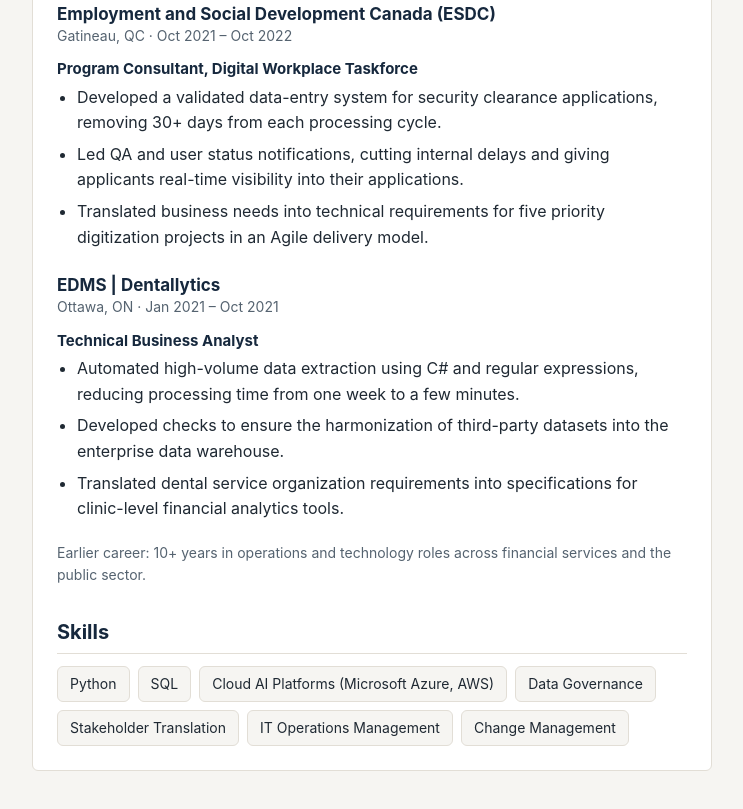
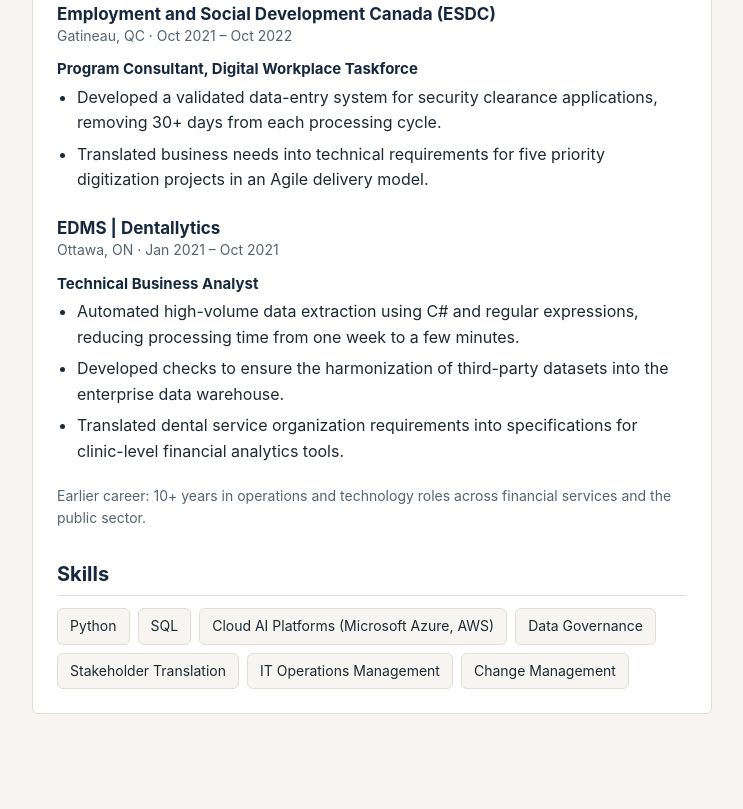
Before and after one commit to LoluPH/LoluPH.github.io, a plain HTML site: page index.html in a window 1280 px wide. Shown: the part 1333-2142 px from the top of the page, without its empty margins (268-1011 px from the left). After the commit the page ends 2087 px from the top, so only its background shows below. Drawn offline with Linux system fonts and the light colour scheme.

Commit message:
Update index.html
"Updated bullet point 2 in ESDC work experience"

```diff
--- a/index.html
+++ b/index.html
@@ -415,11 +415,6 @@
                     processing cycle.
                   </li>
                   <li>
-                    Led QA and user  status notifications, cutting internal delays
-                    and giving applicants real-time visibility into their
-                    applications.
-                  </li>
-                  <li>
                     Translated business needs into technical requirements
                     for five priority digitization projects in an Agile
                     delivery model.
```
